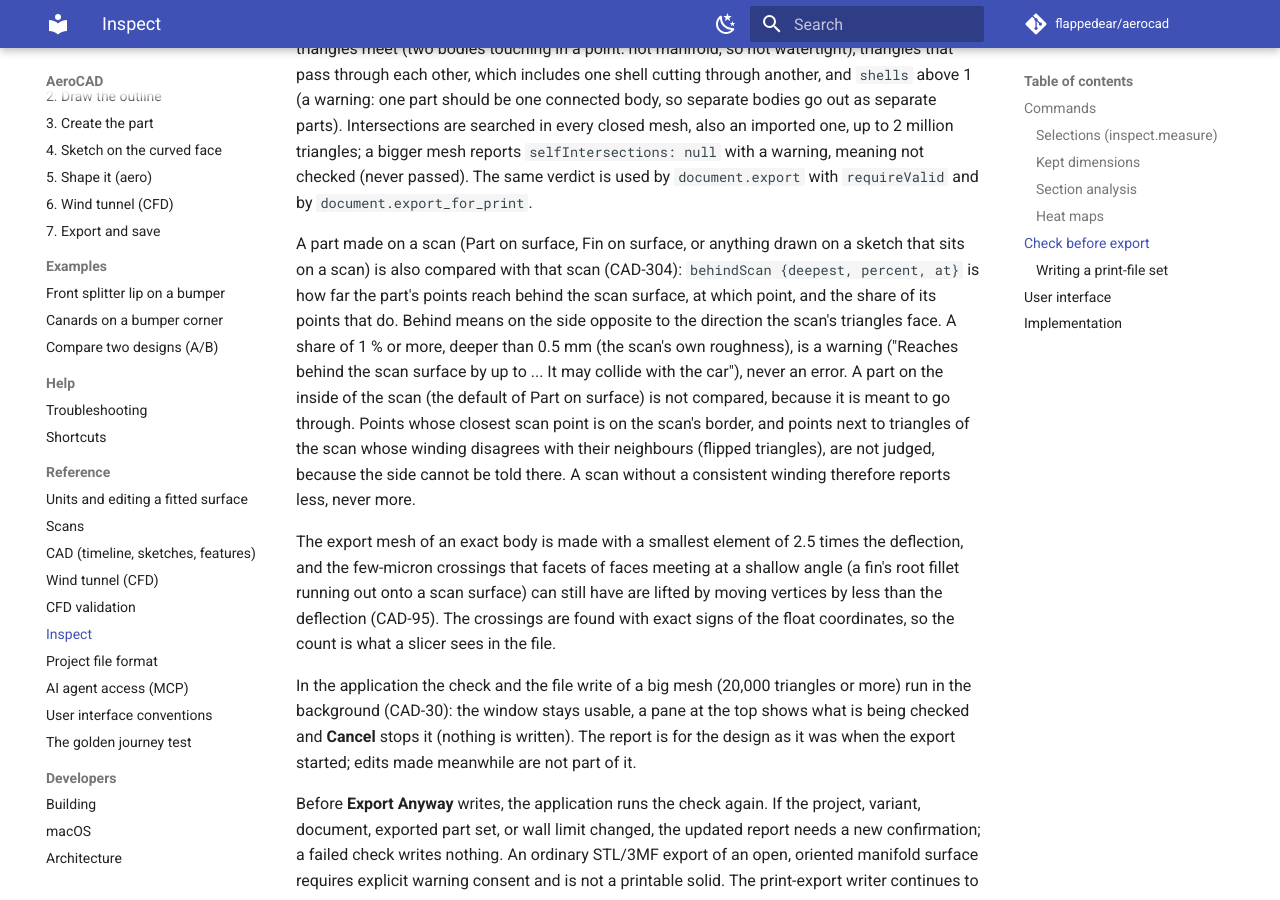
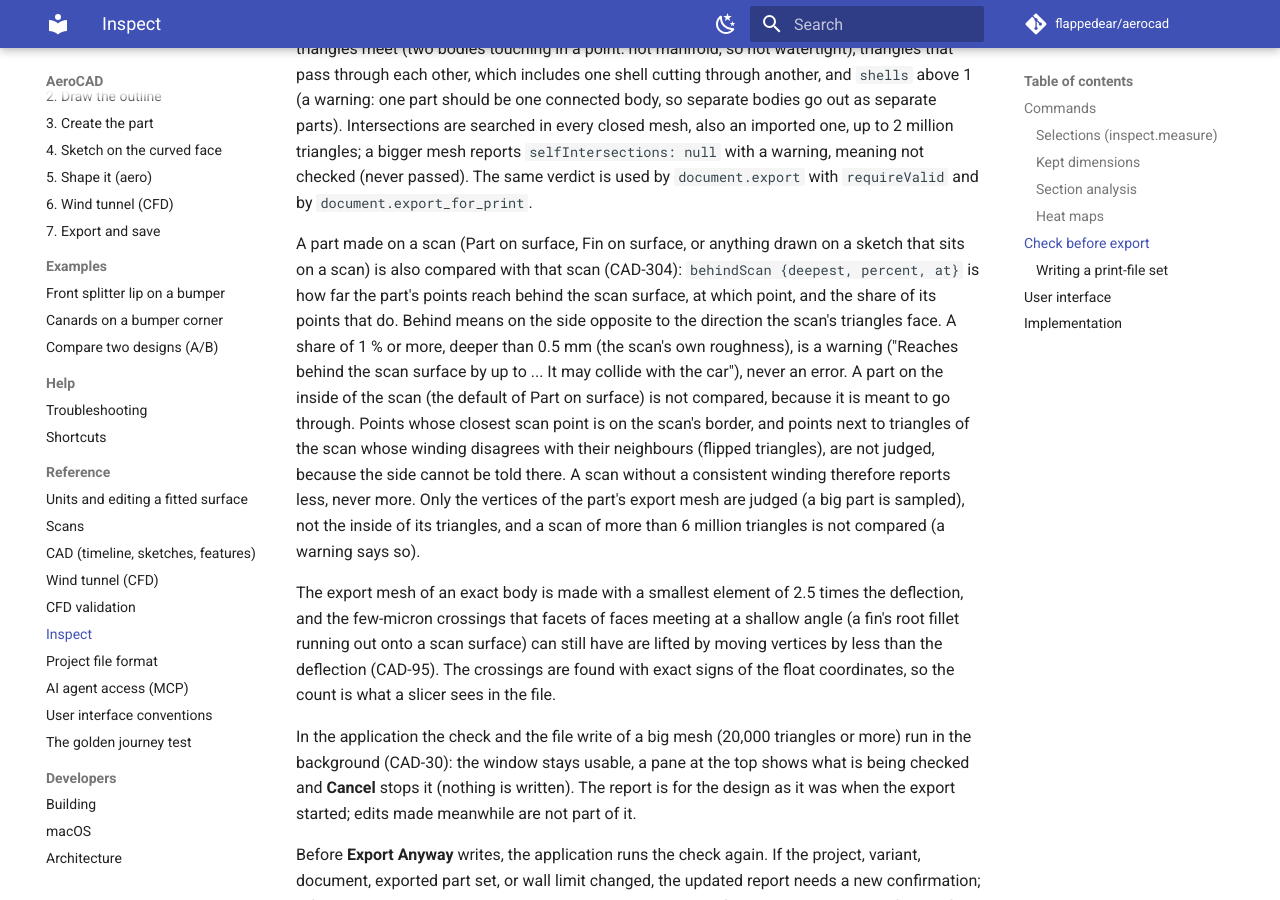
Before and after one commit to FlappedEar/AeroCAD, an MkDocs documentation site: the page built from docs/inspect.md, in a window 1280 px wide and 900 px high, scrolled down 4128 px. Built offline with MkDocs 1.6.1 and Material for MkDocs 9.7.7, drawn with Linux system fonts in a browser that asks for light colours; comment, search, counter and statistics services are not loaded.

Commit message:
CAD-304: docs: what the comparison samples
Co-Authored-By: Claude Sonnet 5.5 <noreply@anthropic.com>
Claude-Session: https://claude.ai/code/session_019XkeKuLD7a7XRzaFjH5rD6

```diff
--- a/docs/inspect.md
+++ b/docs/inspect.md
@@ -159,6 +159,8 @@ scan (the default of Part on surface) is not compared, because it is meant to go
 whose closest scan point is on the scan's border, and points next to triangles of the scan
 whose winding disagrees with their neighbours (flipped triangles), are not judged, because the
 side cannot be told there. A scan without a consistent winding therefore reports less, never more.
+Only the vertices of the part's export mesh are judged (a big part is sampled), not the inside of its
+triangles, and a scan of more than 6 million triangles is not compared (a warning says so).
 
 The export mesh of an exact body is made with a smallest element of 2.5 times the
 deflection, and the few-micron crossings that facets of faces meeting at a shallow angle
```
